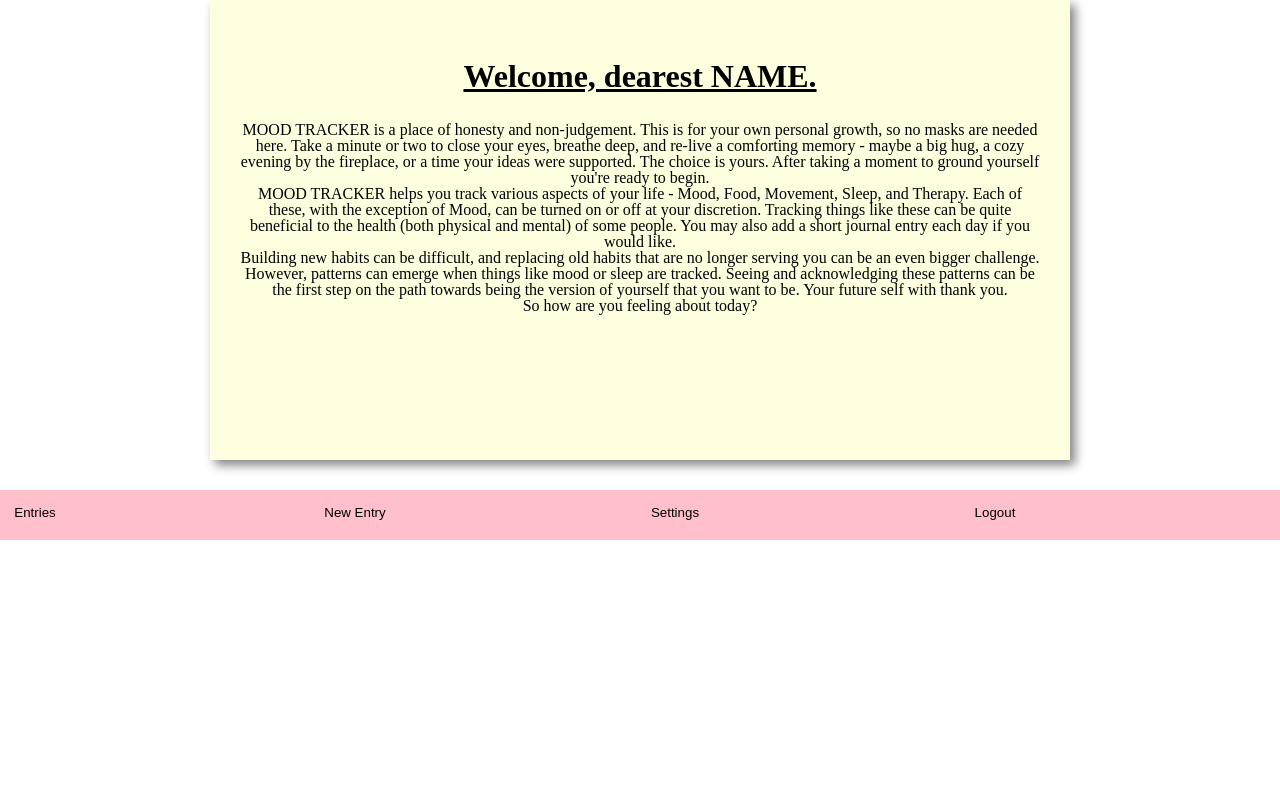
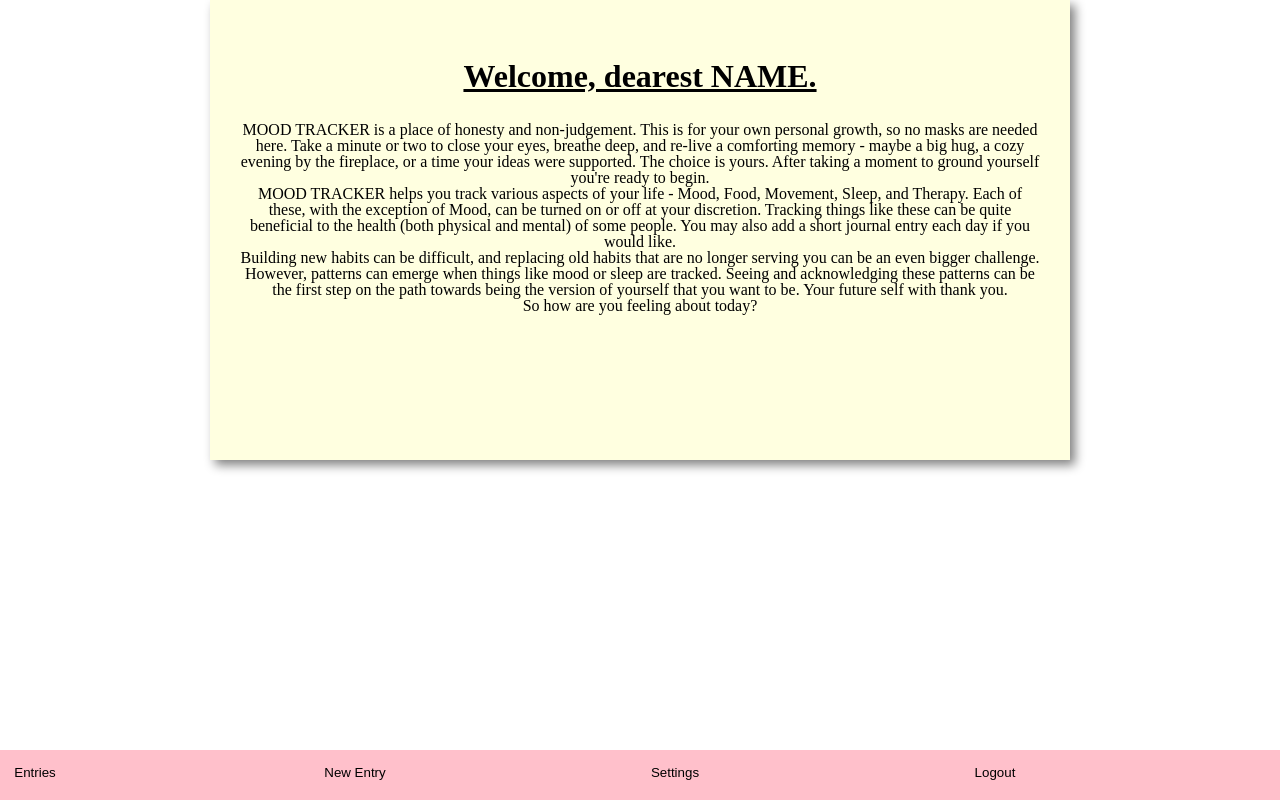
Before and after one commit to AwrenNuit/mood-tracker, a React (Create React App) app: page /welcome in a window 1280 px wide. Built offline with nearby package versions, Linux system fonts and the light colour scheme; no server answers; a web font is replaced by a local one.

Commit message:
updated navbar to stick to bottom of screen, added whitespace margin above it to prevent content overlap

```diff
--- a/src/components/Navbar/Navbar.css
+++ b/src/components/Navbar/Navbar.css
@@ -1,9 +1,8 @@
 .navbar-container {
-  position: sticky;
+  position: fixed;
   bottom: 0;
   width: 100%;
   height: 50px;
-  margin-top: 30px;
   background-color: pink;
   display: grid;
   grid-template-areas: 'entries new settings logout';
@@ -33,3 +32,7 @@
   border: none;
   cursor: pointer;
 }
+
+.whitespace {
+  margin-top: 100px;
+}
--- a/src/components/Navbar/Navbar.js
+++ b/src/components/Navbar/Navbar.js
@@ -15,6 +15,8 @@ export default function Navbar() {
   }
 
   return(
+    <>
+      <div className="whitespace"></div>
       <div className="navbar-container">
         <div className="navbar-tab navbar-entries">
           <button className="navbar-btn" onClick={()=>{history.push('/home')}}>Entries</button>
@@ -29,5 +31,6 @@ export default function Navbar() {
           <button className="navbar-btn" onClick={handleLogout}>Logout</button>
         </div>
       </div>
+    </>
   );
 }
```
Lines whose indentation alone changed are shown as unchanged.
